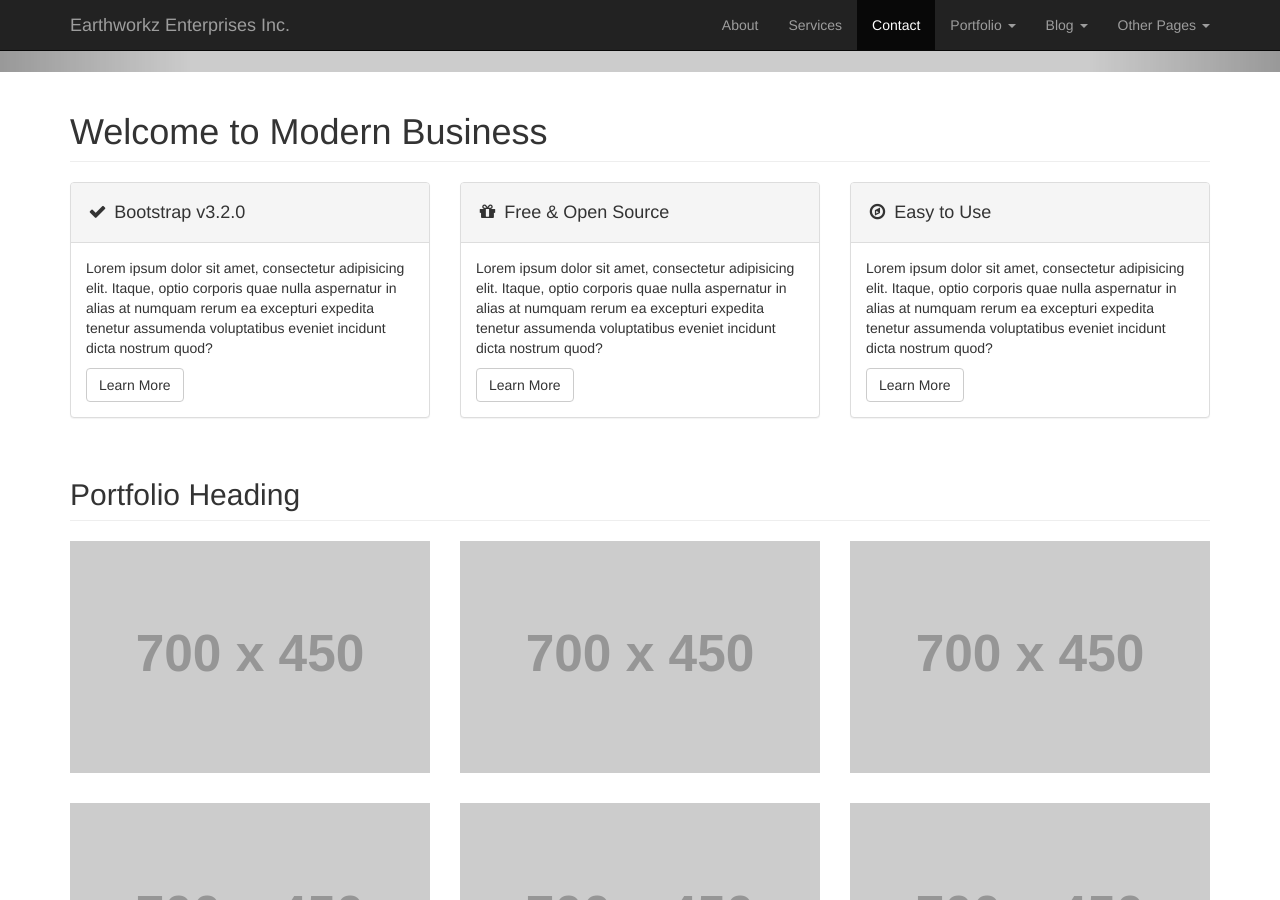
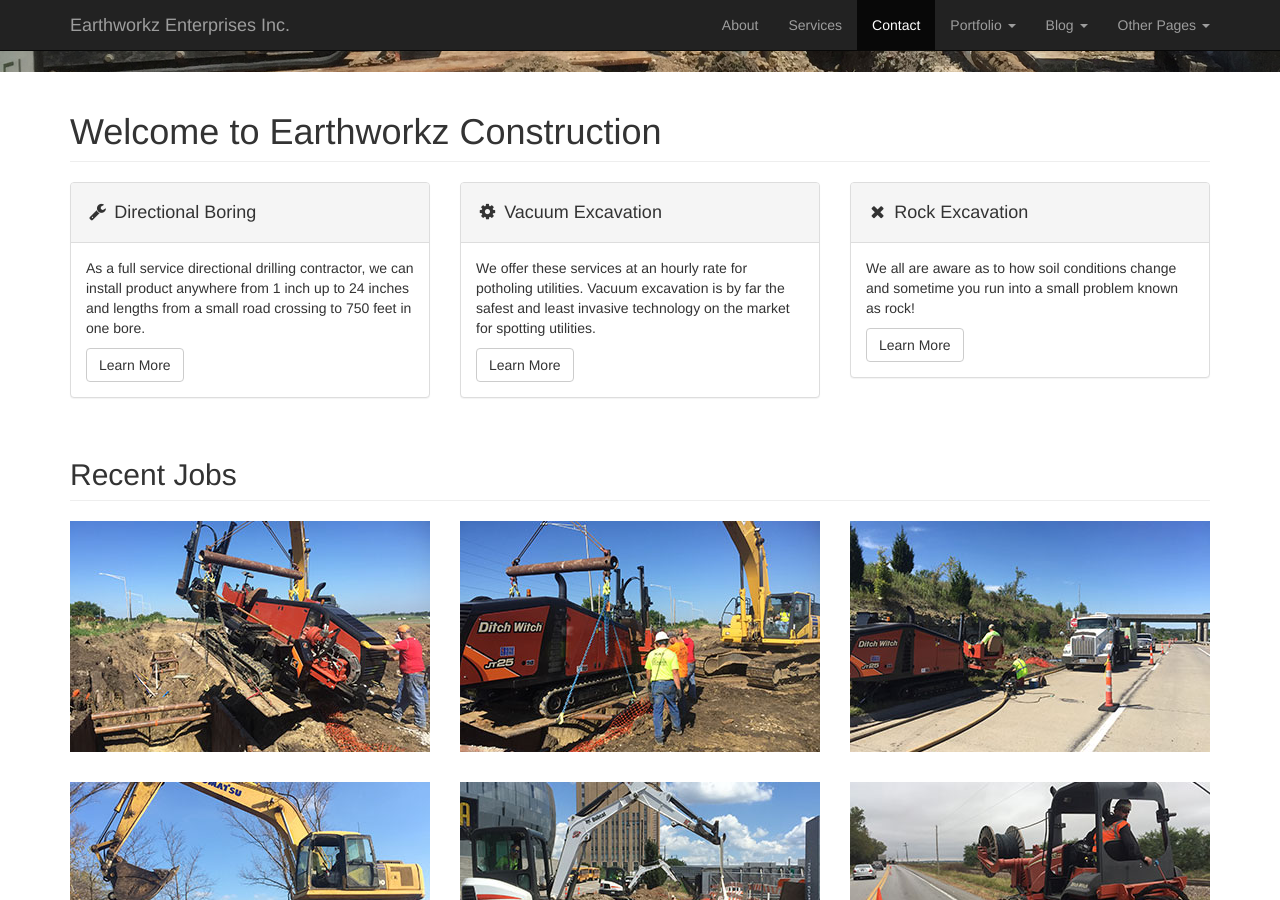
Before and after one commit to zachdyerdesign/earthworkzkc, a Jekyll site: the page built from home.html, in a window 1280 px wide and 900 px high, scrolled down 403 px. Built offline with Jekyll 4.4.1, drawn with Linux system fonts in a browser that asks for light colours; some of the changed text lies outside the part shown.

Commit message:
home page

```diff
--- a/home.html
+++ b/home.html
@@ -14,21 +15,21 @@ layout: default
     <!-- Wrapper for slides -->
     <div class="carousel-inner">
         <div class="item active">
-            <div class="fill" style="background-image:url('http://placehold.it/1900x1080&text=Slide One');"></div>
+            <div class="fill" style="background-image:url('img/slide1.jpg');"></div>
             <div class="carousel-caption">
-                <h2>Caption 1</h2>
+                <h2>Directional Boring</h2>
             </div>
         </div>
         <div class="item">
-            <div class="fill" style="background-image:url('http://placehold.it/1900x1080&text=Slide Two');"></div>
+            <div class="fill" style="background-image:url('img/slide2.jpg');"></div>
             <div class="carousel-caption">
-                <h2>Caption 2</h2>
+                <h2>Vacuum Excavation</h2>
             </div>
         </div>
         <div class="item">
-            <div class="fill" style="background-image:url('http://placehold.it/1900x1080&text=Slide Three');"></div>
+            <div class="fill" style="background-image:url('img/slide3.jpg');"></div>
             <div class="carousel-caption">
-                <h2>Caption 3</h2>
+                <h2>Trenching</h2>
             </div>
         </div>
     </div>
@@ -49,16 +50,16 @@ layout: default
     <div class="row">
         <div class="col-lg-12">
             <h1 class="page-header">
-                Welcome to Modern Business
+                Welcome to Earthworkz Construction
             </h1>
         </div>
         <div class="col-md-4">
             <div class="panel panel-default">
                 <div class="panel-heading">
-                    <h4><i class="fa fa-fw fa-check"></i> Bootstrap v3.2.0</h4>
+                    <h4><i class="fa fa-fw fa-wrench"></i> Directional Boring</h4>
                 </div>
                 <div class="panel-body">
-                    <p>Lorem ipsum dolor sit amet, consectetur adipisicing elit. Itaque, optio corporis quae nulla aspernatur in alias at numquam rerum ea excepturi expedita tenetur assumenda voluptatibus eveniet incidunt dicta nostrum quod?</p>
+                    <p>As a full service directional drilling contractor, we can install product anywhere from 1 inch up to 24 inches and lengths from a small road crossing to 750 feet in one bore.</p>
                     <a href="#" class="btn btn-default">Learn More</a>
                 </div>
             </div>
@@ -66,10 +67,10 @@ layout: default
         <div class="col-md-4">
             <div class="panel panel-default">
                 <div class="panel-heading">
-                    <h4><i class="fa fa-fw fa-gift"></i> Free &amp; Open Source</h4>
+                    <h4><i class="fa fa-fw fa-cog"></i> Vacuum Excavation</h4>
                 </div>
                 <div class="panel-body">
-                    <p>Lorem ipsum dolor sit amet, consectetur adipisicing elit. Itaque, optio corporis quae nulla aspernatur in alias at numquam rerum ea excepturi expedita tenetur assumenda voluptatibus eveniet incidunt dicta nostrum quod?</p>
+                    <p>We offer these services at an hourly rate for potholing utilities. Vacuum excavation is by far the safest and least invasive technology on the market for spotting utilities.</p>
                     <a href="#" class="btn btn-default">Learn More</a>
                 </div>
             </div>
@@ -77,10 +78,10 @@ layout: default
         <div class="col-md-4">
             <div class="panel panel-default">
                 <div class="panel-heading">
-                    <h4><i class="fa fa-fw fa-compass"></i> Easy to Use</h4>
+                    <h4><i class="fa fa-fw fa-remove"></i> Rock Excavation</h4>
                 </div>
                 <div class="panel-body">
-                    <p>Lorem ipsum dolor sit amet, consectetur adipisicing elit. Itaque, optio corporis quae nulla aspernatur in alias at numquam rerum ea excepturi expedita tenetur assumenda voluptatibus eveniet incidunt dicta nostrum quod?</p>
+                    <p>We all are aware as to how soil conditions change and sometime you run into a small problem known as rock!</p>
                     <a href="#" class="btn btn-default">Learn More</a>
                 </div>
             </div>
@@ -91,36 +92,36 @@ layout: default
     <!-- Portfolio Section -->
     <div class="row">
         <div class="col-lg-12">
-            <h2 class="page-header">Portfolio Heading</h2>
+            <h2 class="page-header">Recent Jobs</h2>
         </div>
         <div class="col-md-4 col-sm-6">
             <a href="portfolio-item.html">
-                <img class="img-responsive img-portfolio img-hover" src="http://placehold.it/700x450" alt="">
+                <img class="img-responsive img-portfolio img-hover" src="img/port1.jpg" alt="">
             </a>
         </div>
         <div class="col-md-4 col-sm-6">
             <a href="portfolio-item.html">
-                <img class="img-responsive img-portfolio img-hover" src="http://placehold.it/700x450" alt="">
+                <img class="img-responsive img-portfolio img-hover" src="img/port2.jpg" alt="">
             </a>
         </div>
         <div class="col-md-4 col-sm-6">
             <a href="portfolio-item.html">
-                <img class="img-responsive img-portfolio img-hover" src="http://placehold.it/700x450" alt="">
+                <img class="img-responsive img-portfolio img-hover" src="img/port3.jpg" alt="">
             </a>
         </div>
         <div class="col-md-4 col-sm-6">
             <a href="portfolio-item.html">
-                <img class="img-responsive img-portfolio img-hover" src="http://placehold.it/700x450" alt="">
+                <img class="img-responsive img-portfolio img-hover" src="img/port4.jpg" alt="">
             </a>
         </div>
         <div class="col-md-4 col-sm-6">
             <a href="portfolio-item.html">
-                <img class="img-responsive img-portfolio img-hover" src="http://placehold.it/700x450" alt="">
+                <img class="img-responsive img-portfolio img-hover" src="img/port5.jpg" alt="">
             </a>
         </div>
         <div class="col-md-4 col-sm-6">
             <a href="portfolio-item.html">
-                <img class="img-responsive img-portfolio img-hover" src="http://placehold.it/700x450" alt="">
+                <img class="img-responsive img-portfolio img-hover" src="img/port6.jpg" alt="">
             </a>
         </div>
     </div>
@@ -129,23 +130,23 @@ layout: default
     <!-- Features Section -->
     <div class="row">
         <div class="col-lg-12">
-            <h2 class="page-header">Modern Business Features</h2>
+            <h2 class="page-header">Earthworkz Services</h2>
         </div>
         <div class="col-md-6">
-            <p>The Modern Business template by Start Bootstrap includes:</p>
+            <p>Earthworkz services in Kansas City includes:</p>
             <ul>
-                <li><strong>Bootstrap v3.2.0</strong>
+                <li><strong>Directional Boring</strong>
                 </li>
-                <li>jQuery v1.11.0</li>
-                <li>Font Awesome v4.1.0</li>
-                <li>Working PHP contact form with validation</li>
-                <li>Unstyled page elements for easy customization</li>
-                <li>17 HTML pages</li>
+                <li>Vacuum Excavation</li>
+                <li>Rock Excavation</li>
+                <li>Trenching</li>
+                <li>Private Utility Locating</li>
+                <li>Plowing</li>
             </ul>
-            <p>Lorem ipsum dolor sit amet, consectetur adipisicing elit. Corporis, omnis doloremque non cum id reprehenderit, quisquam totam aspernatur tempora minima unde aliquid ea culpa sunt. Reiciendis quia dolorum ducimus unde.</p>
+            <p>As a full service directional drilling contractor, we can install product anywhere from 1 inch up to 24 inches and lengths from a small road crossing to 750 feet in one bore. We also have all the specialized tooling to pull about every product on the market such as Yellowmine, Certalok, HDPE and Schedule 40 stick pipe. All of our directional drilling prices are competitive with the current market, and with our fleet of drills there is nothing we can’t accomplish.</p>
         </div>
         <div class="col-md-6">
-            <img class="img-responsive" src="http://placehold.it/700x450" alt="">
+            <img class="img-responsive" src="img/feature.jpg" alt="">
         </div>
     </div>
     <!-- /.row -->
@@ -156,10 +157,10 @@ layout: default
     <div class="well">
         <div class="row">
             <div class="col-md-8">
-                <p>Lorem ipsum dolor sit amet, consectetur adipisicing elit. Molestias, expedita, saepe, vero rerum deleniti beatae veniam harum neque nemo praesentium cum alias asperiores commodi.</p>
+                <p>If you are interested in requesting a project bid, please click the button to get started and someone from Earthworkz will be in contact with you at our earliest opportunity.</p>
             </div>
             <div class="col-md-4">
-                <a class="btn btn-lg btn-default btn-block" href="#">Call to Action</a>
+                <a class="btn btn-lg btn-default btn-block" href="#">Request Bid</a>
             </div>
         </div>
     </div>
```
Also changed, not shown: other parts of home.html (+1 -0 lines), img/feature.jpg (added), img/port1.jpg (added), img/port2.jpg (added), img/port3.jpg (added), img/port4.jpg (added), img/port5.jpg (added), img/port6.jpg (added).
